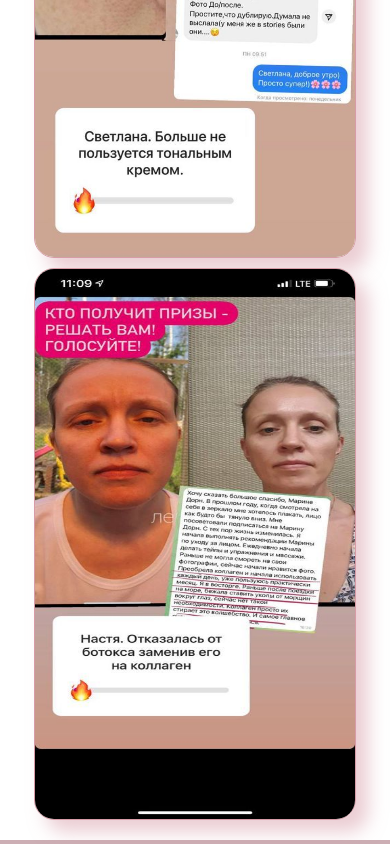
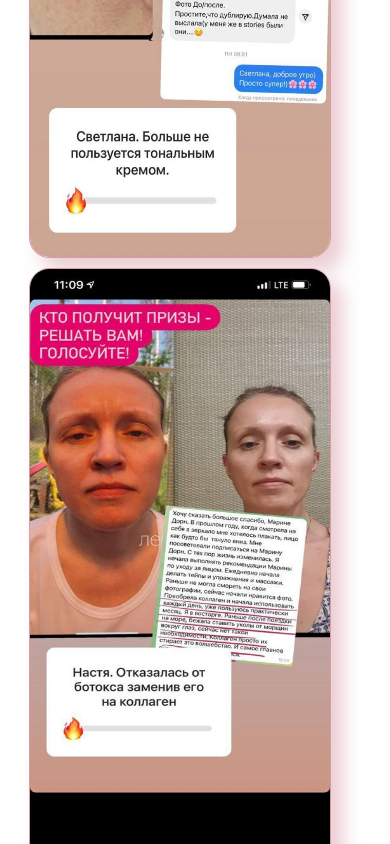
Before and after one commit to YanaRoman777/collagen, a plain HTML site: page index.html in a window 390 px wide. Shown: the part 3265-4109 px from the top of the page. Drawn offline with Linux system fonts and the light colour scheme.

Commit message:
commit 4

```diff
--- a/blocks/result/__img/result__img.css
+++ b/blocks/result/__img/result__img.css
@@ -1,8 +1,13 @@
 .result__img {
-    max-width: 320px;
-    width: 100%;
+    width: 300px;
     height: 550px;
     border: rgb(215, 156, 167) 1px solid;
     box-shadow: 12px 12px 18px rgba(215, 156, 167, 0.5);
     border-radius: 20px;
 }
+
+@media all and (max-width: 700px)  {
+    .result__img:last-of-type {
+        height: 600px;
+    }
+}
--- a/blocks/result/__items/result__items.css
+++ b/blocks/result/__items/result__items.css
@@ -12,7 +12,7 @@
 
 @media all and (max-width: 700px)  {
     .result__items {
-        grid-template-columns: 1fr;
+        grid-template-columns: 320px;
         justify-items: center;
     }
 }
```
